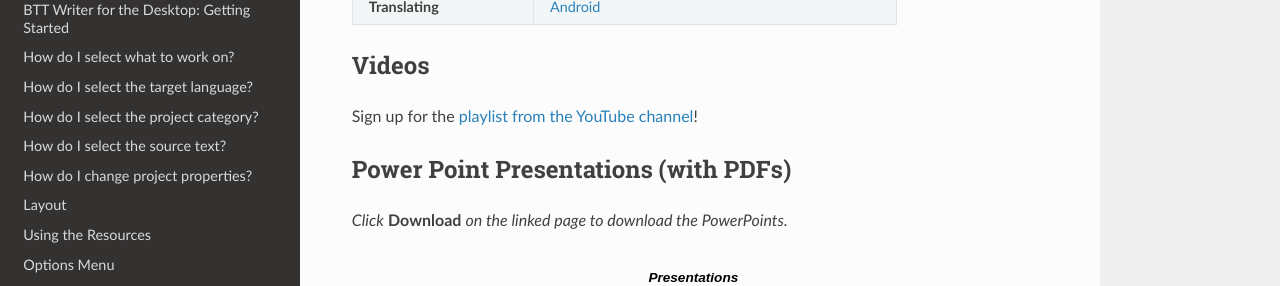
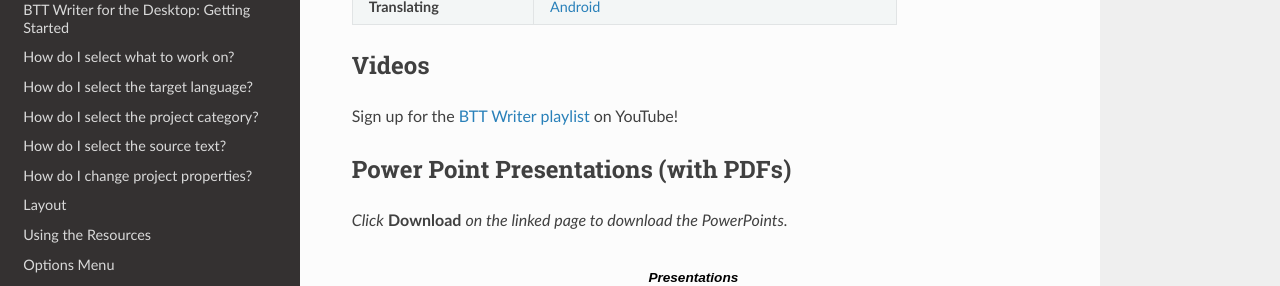
Before and after one commit to mondele/btt-writer-docs, a Sphinx documentation site: the page built from docs/Appendix.rst, in a window 1280 px wide and 1329 px high. Shown: the part 462-748 px from the top of the window. Built offline with Sphinx 7.4.7 and the Read the Docs theme 2.0.0, drawn with Linux system fonts in a browser that asks for light colours; pages that are not in the unit, such as notebooks, are missing from menus.

Commit message:
Update Appendix.rst

```diff
--- a/docs/Appendix.rst
+++ b/docs/Appendix.rst
@@ -32,7 +32,7 @@
 Videos
 -------
 
-Sign up for the `playlist from the YouTube channel <https://www.youtube.com/playlist?list=PLN-c0nJYW1QhJ7Oweb9eLxuidGPycJxiA>`_!
+Sign up for the `BTT Writer playlist <https://www.youtube.com/playlist?list=PLwtF1YaXfQQEiK-xR8yFEagqk5w2-y4hs>`_ on YouTube!
 
 
 Power Point Presentations (with PDFs)
```
